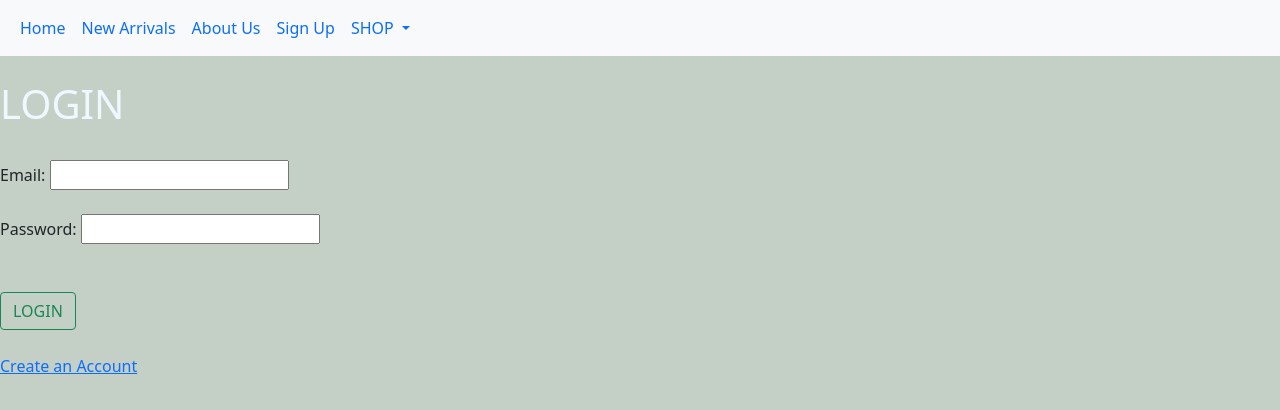
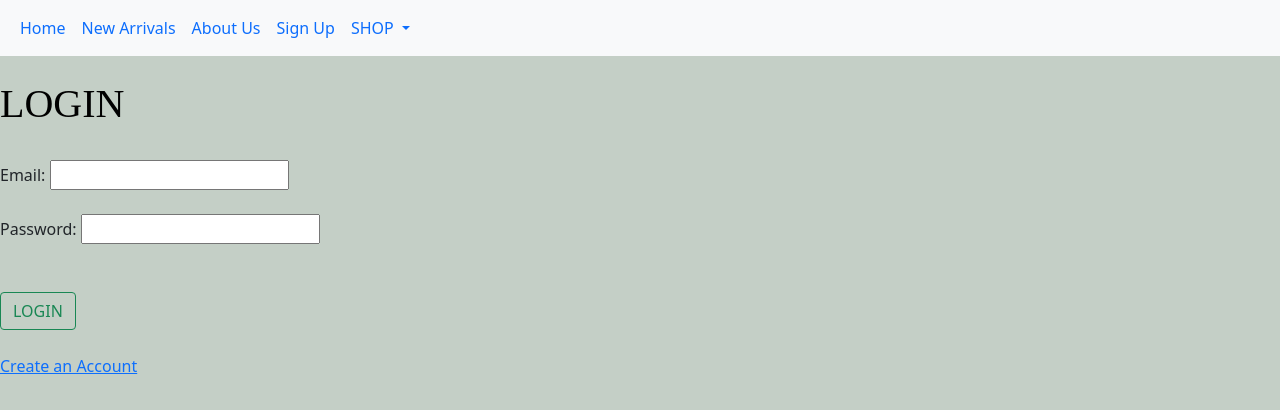
Before and after one commit to szbren/brendasanchez_coder, a website: page htmls/login.html in a window 1280 px wide. Drawn offline with nearby package versions, Linux system fonts and the light colour scheme.

Commit message:
aplique nuevas actualizaciones

```diff
--- a/package.json
+++ b/package.json
@@ -5,7 +5,7 @@
   "main": "index.js",
   "scripts": {
     "test": "echo \"Error: no test specified\" && exit 1",
-    "build-css":"node-sass --include-path scss scss/signup.scss css/signup.css",
+    "build-css":"node-sass --include-path scss scss/login.scss css/login.css",
     "watch-css":"nodemon -e scss -x \"npm run build-css\""
   },
   "keywords": [],
--- a/scss/login.scss
+++ b/scss/login.scss
@@ -3,5 +3,6 @@ body {
 }
 
 h1 {
-  color: aliceblue;
+  color: black;
+  font-family: 'Times New Roman', Times, serif;
 }
```
Also changed, not shown: css/login.css.
